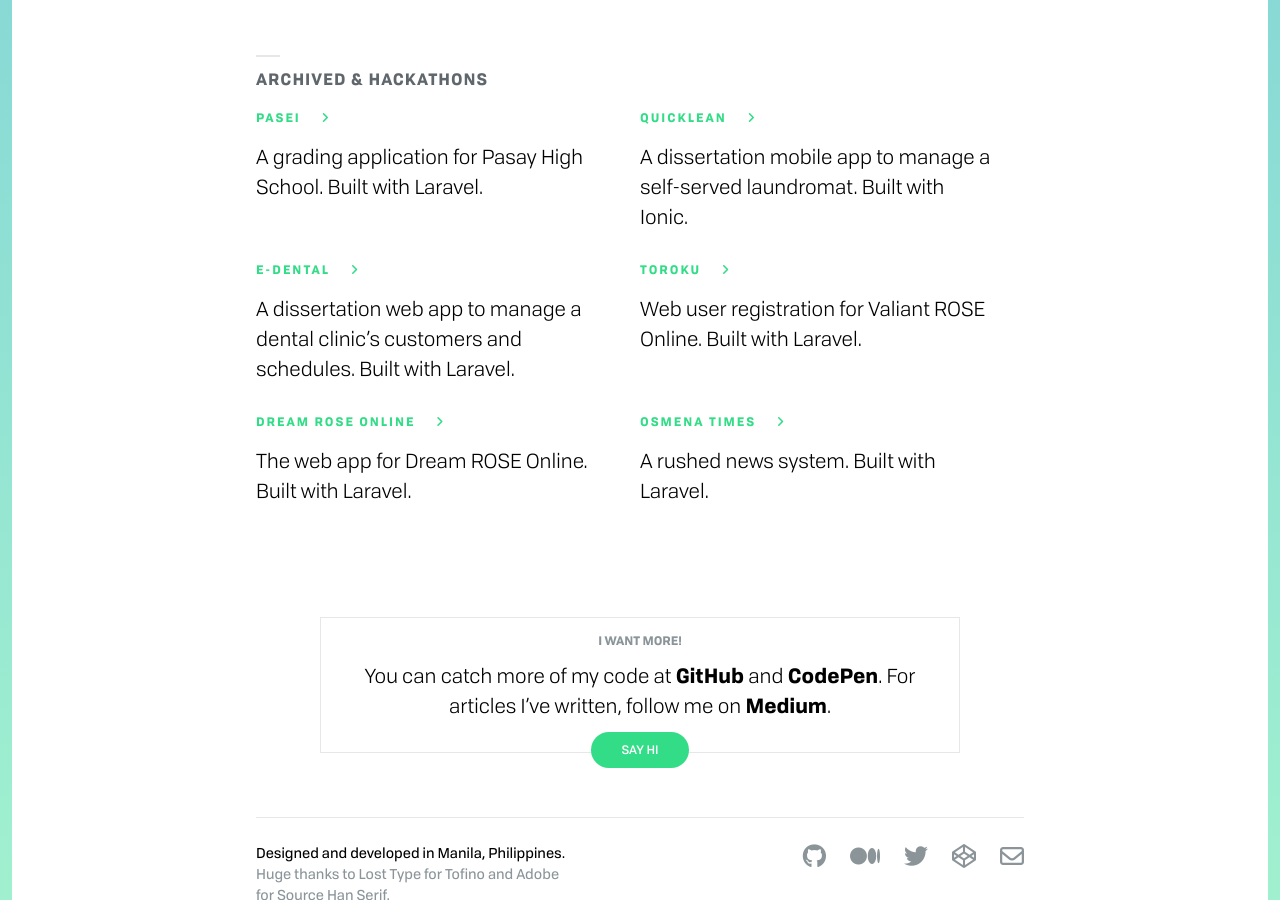
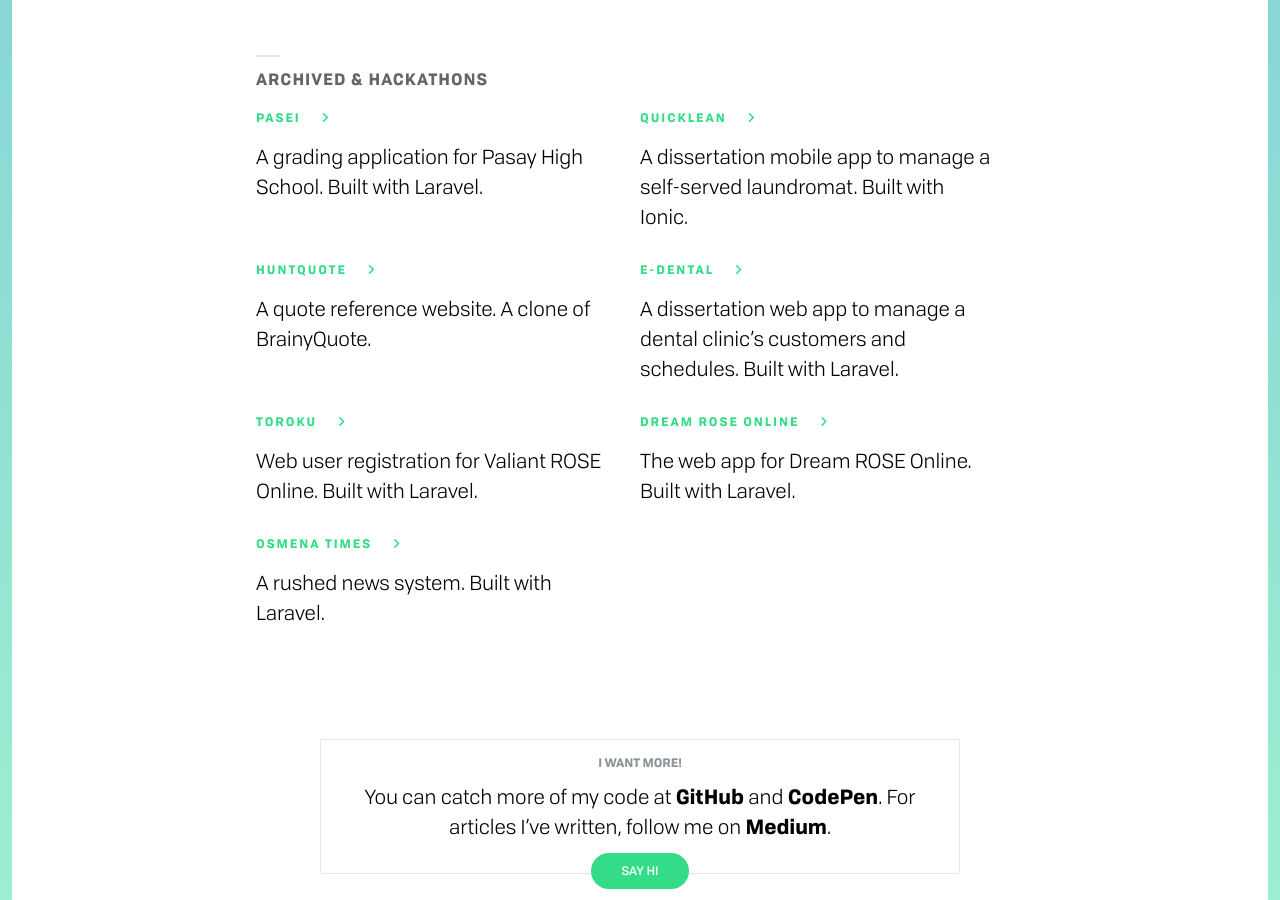
Before and after one commit to srph/websait, a Jekyll site: the page built from lab.html, in a window 1280 px wide and 900 px high, scrolled down 2127 px. Built offline with Jekyll 4.4.1, drawn with Linux system fonts in a browser that asks for light colours; nearby versions of some CDN libraries.

Commit message:
Add HuntQuote

```diff
--- a/lab.html
+++ b/lab.html
@@ -93,6 +93,10 @@ projects:
         description: A dissertation mobile app to manage a self-served laundromat. Built with Ionic.
         url: https://github.com/srph/quicklean
       -
+        title: HuntQuote
+        description: A quote reference website. A clone of BrainyQuote.
+        url: https://github.com/jcricaro/hunt-quote
+      -
         title: E-Dental
         description: A dissertation web app to manage a dental clinic’s customers and schedules. Built with Laravel.
         url: https://github.com/srph/edms
```
